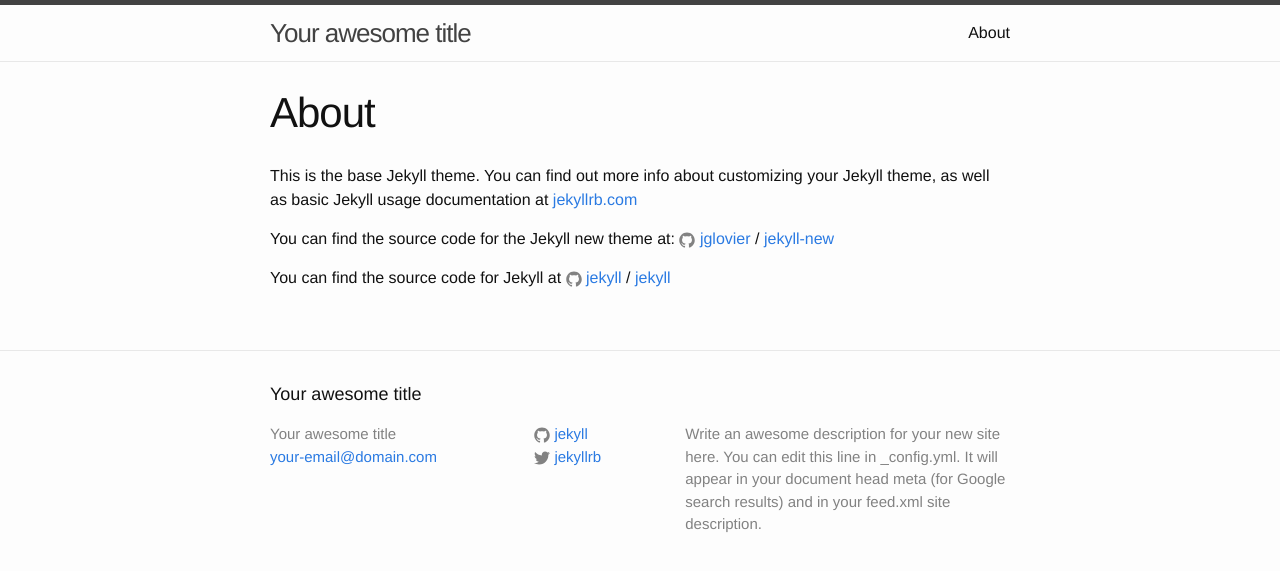
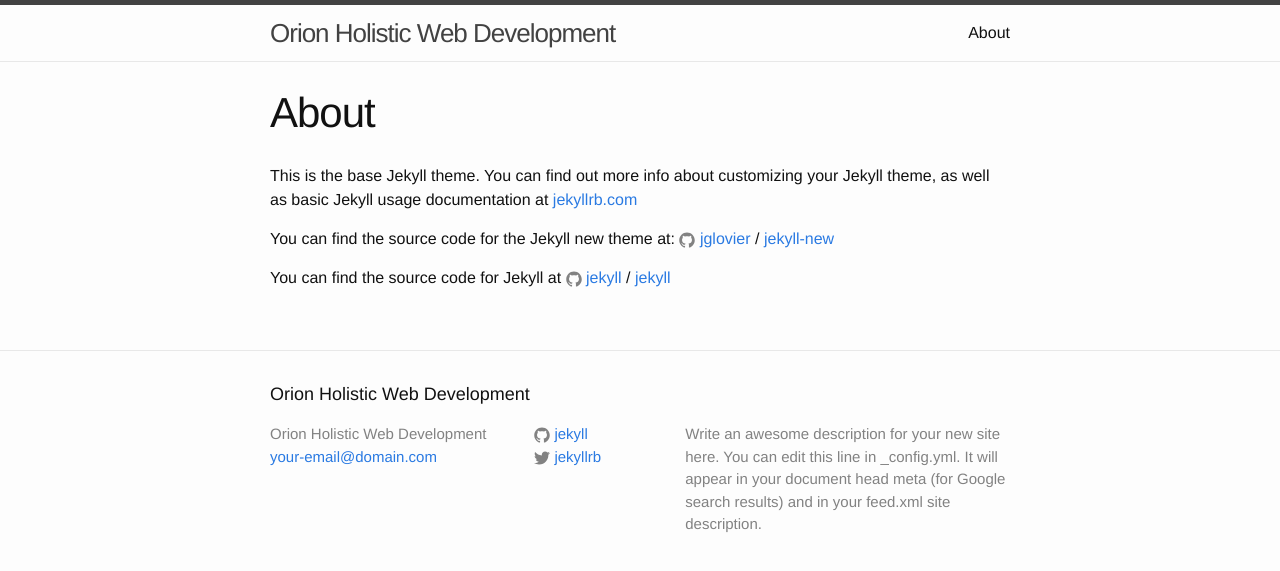
Before and after one commit to orionholistic/orionholistic.github.io, a Jekyll site: the page built from about.md, in a window 1280 px wide. Shown: the top 571 px of the page. Built offline with Jekyll 4.4.1, drawn with Linux system fonts in a browser that asks for light colours.

Commit message:
Update _config.yml

```diff
--- a/_config.yml
+++ b/_config.yml
@@ -6,7 +6,7 @@
 # 'jekyll serve'. If you change this file, please restart the server process.
 
 # Site settings
-title: Your awesome title
+title: Orion Holistic Web Development
 email: your-email@domain.com
 description: > # this means to ignore newlines until "baseurl:"
   Write an awesome description for your new site here. You can edit this
```
